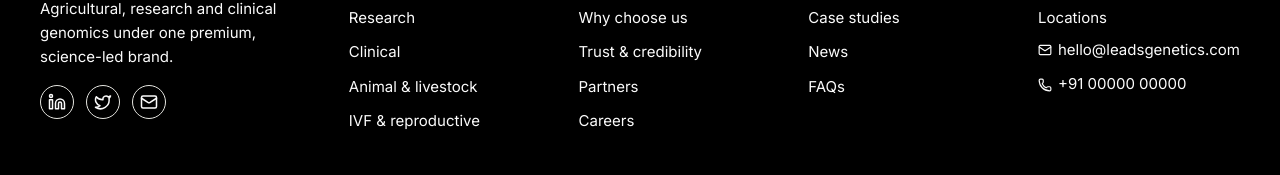
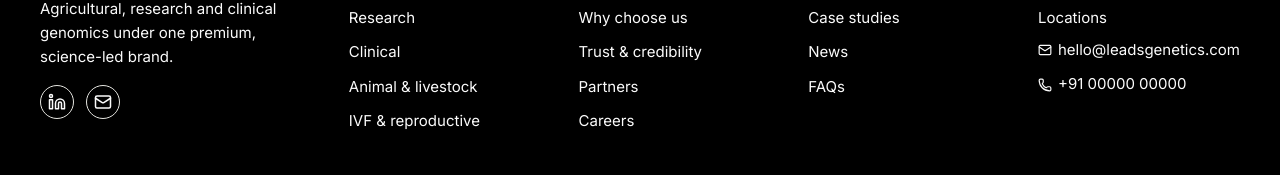
Before and after one commit to rishab-sudo/lead_genetics, a React (Create React App) app: page /contact in a window 1280 px wide. Shown: the part 2116-2291 px from the top of the page. Built offline with nearby package versions, Linux system fonts and the light colour scheme.

Commit message:
20aug2026

```diff
--- a/src/components/Footer.js
+++ b/src/components/Footer.js
@@ -21,44 +21,30 @@ const Linkedin = ({ size = 18, ...props }) => (
   </svg>
 );
 
-const Twitter = ({ size = 18, ...props }) => (
-  <svg
-    xmlns="http://www.w3.org/2000/svg"
-    width={size}
-    height={size}
-    viewBox="0 0 24 24"
-    fill="none"
-    stroke="currentColor"
-    strokeWidth="2"
-    strokeLinecap="round"
-    strokeLinejoin="round"
-    {...props}
-  >
-    <path d="M22 4s-.7 2.1-2 3.4c1.6 10-9.4 17.3-18 11.6 2.2.1 4.4-.6 6-2C3 15.5.5 9.6 3 5c2.2 2.6 5.6 4.1 9 4-.9-4.2 4-6.6 7-3.8 1.1 0 3-1.2 3-1.2z" />
-  </svg>
-);
-
+// Routes matched against App.js:
+// /agri-genomics, /research-genomics, /clinical-genomics, /about, /contact
+// Order per requested layout: Agricultural, Research, Clinical, Animal & livestock, IVF & reproductive
 const genomicsLinks = [
-  { label: "Agricultural", href: "/agricultural-genomics" },
-  { label: "Research", href: "/research" },
+  { label: "Agricultural", href: "/agri-genomics" },
+  { label: "Research", href: "/research-genomics" },
   { label: "Clinical", href: "/clinical-genomics" },
-  { label: "Animal & livestock", href: "/clinical-genomics/animal-livestock-genomics" },
-  { label: "IVF & reproductive", href: "/clinical-genomics/ivf-reproductive-genetics" },
+  { label: "Animal & livestock", href: "/agri-genomics" },
+  { label: "IVF & reproductive", href: "/agri-genomics" },
 ];
 
 const companyLinks = [
   { label: "About", href: "/about" },
-  { label: "Why choose us", href: "/why-leadsgenetics" },
+  { label: "Why choose us", href: "/about#why-choose" },
   { label: "Trust & credibility", href: "/credibility" },
-  { label: "Partners", href: "/partners" },
-  { label: "Careers", href: "/about/careers" },
+  { label: "Partners", href: "/contact" },
+  { label: "Careers", href: "/contact" },
 ];
 
 const resourceLinks = [
-  { label: "Publications", href: "/research/publications" },
-  { label: "Case studies", href: "/research/case-studies" },
+  { label: "Publications", href: "/#faq" },
+  { label: "Case studies", href: "/#faq" },
   { label: "News", href: "/resources/news" },
-  { label: "FAQs", href: "/resources/faqs" },
+  { label: "FAQs", href: "/#faq" },
 ];
 
 const legalLinks = [
@@ -72,7 +58,7 @@ function FooterColumn({ title, links }) {
       <p className="footer-column-title">{title}</p>
       <ul className="footer-link-list">
         {links.map((link) => (
-          <li key={link.href}>
+          <li key={link.href + link.label}>
             <a href={link.href}>{link.label}</a>
           </li>
         ))}
@@ -95,11 +81,8 @@ export default function Footer() {
               premium, science-led brand.
             </p>
             <div className="footer-social">
-              <a href="https://linkedin.com" aria-label="LinkedIn" target="_blank" rel="noreferrer">
+              <a href="https://www.linkedin.com/company/leads-genetics-1/" aria-label="LinkedIn" target="_blank" rel="noreferrer">
                 <Linkedin size={18} />
-              </a>
-              <a href="https://twitter.com" aria-label="X (Twitter)" target="_blank" rel="noreferrer">
-                <Twitter size={18} />
               </a>
               <a href="mailto:hello@leadsgenetics.com" aria-label="Email">
                 <Mail size={18} />
@@ -114,8 +97,8 @@ export default function Footer() {
           <div className="footer-column">
             <p className="footer-column-title">Contact</p>
             <ul className="footer-link-list">
-              <li><a href="/contact/consultation">Request consultation</a></li>
-              <li><a href="/contact/locations">Locations</a></li>
+              <li><a href="/contact">Request consultation</a></li>
+              <li><a href="/contact">Locations</a></li>
               <li>
                 <a href="mailto:hello@leadsgenetics.com" className="footer-contact-line">
                   <Mail size={14} /> hello@leadsgenetics.com
```
